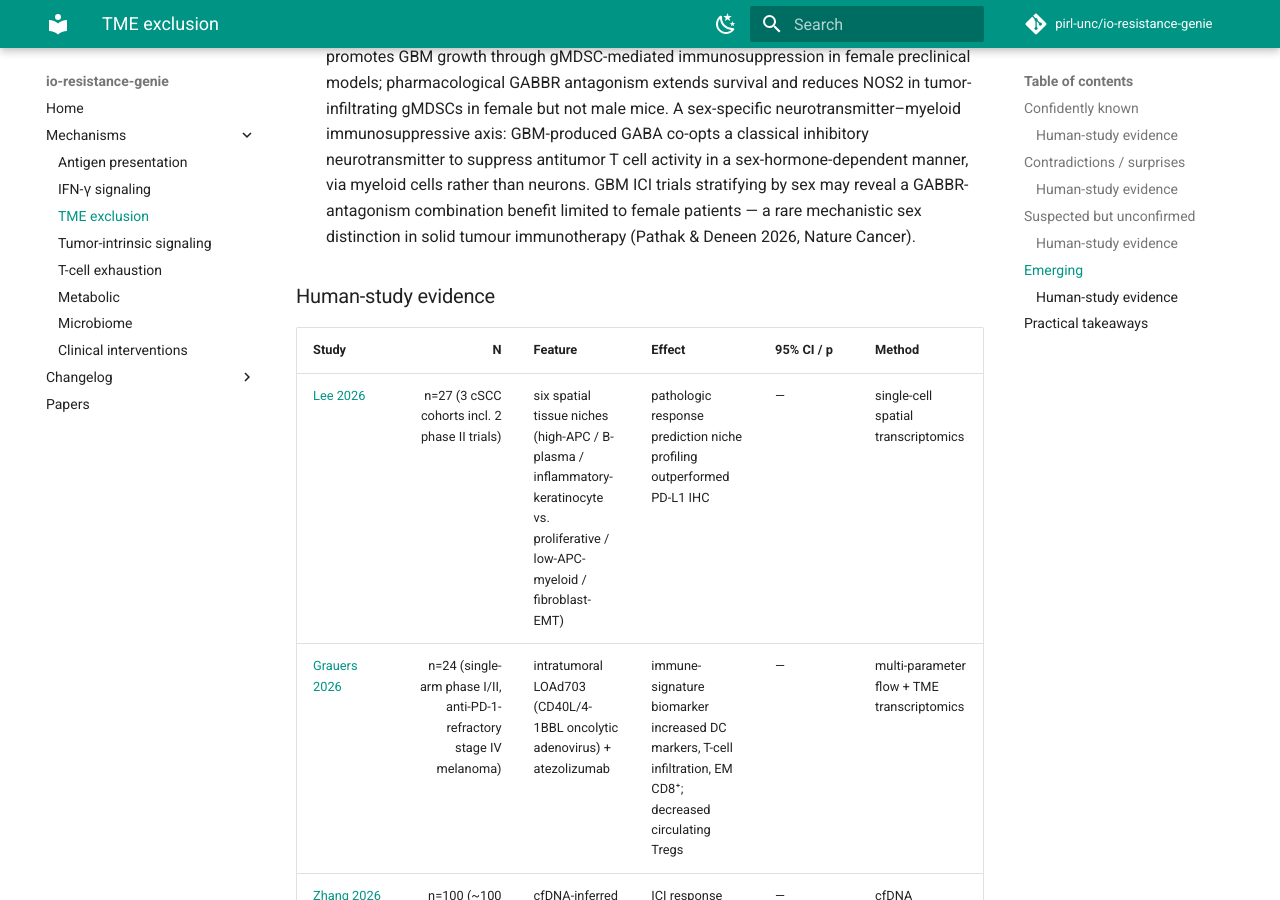
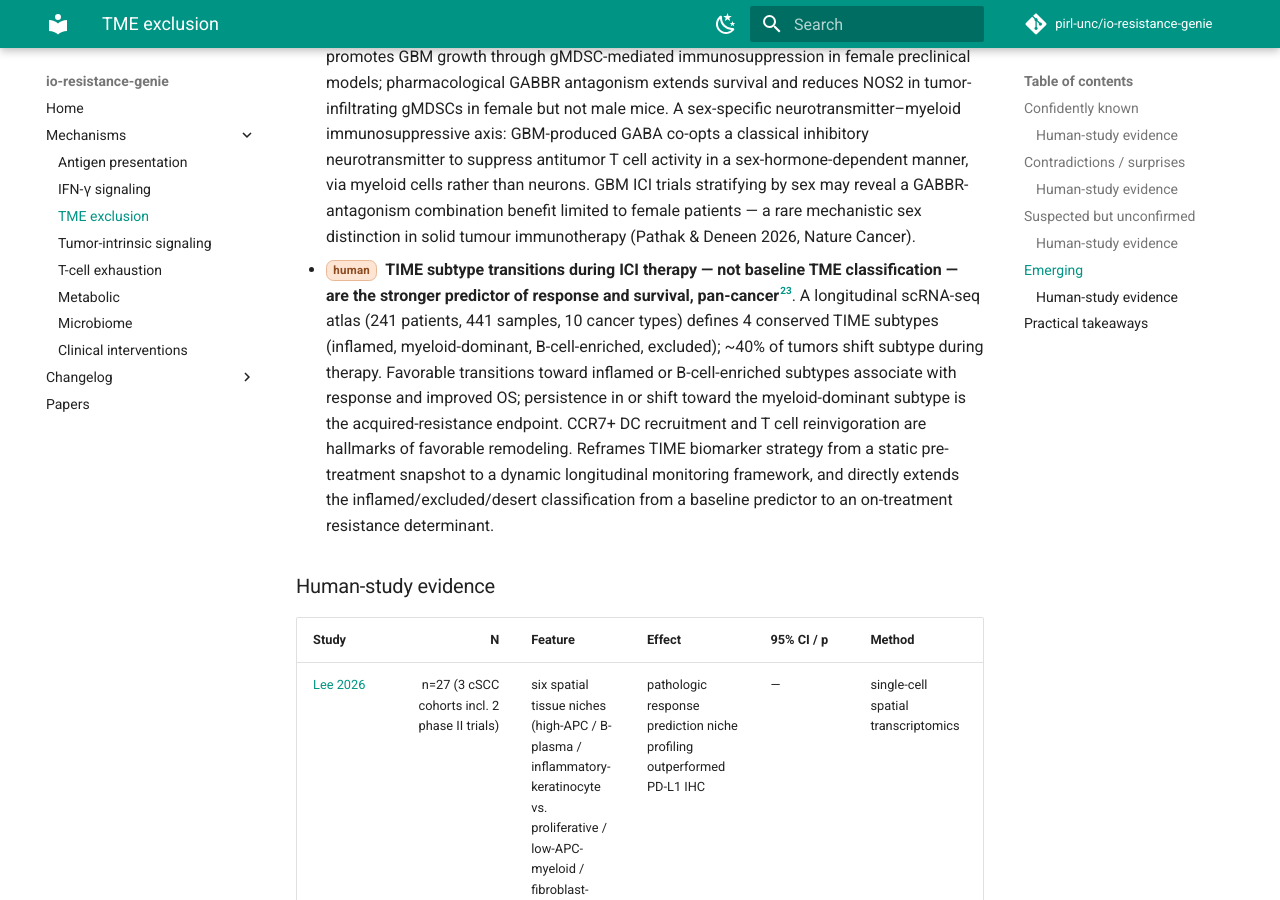
Before and after one commit to pirl-unc/io-resistance-genie, an MkDocs documentation site: the page built from docs/mechanisms/tme-exclusion.md, in a window 1280 px wide and 900 px high, scrolled down 4596 px. Built offline with MkDocs 1.6.1 and Material for MkDocs 9.7.7, drawn with Linux system fonts in a browser that asks for light colours; comment, search, counter and statistics services are not loaded; some of the changed text lies outside the part shown.

Commit message:
chore: literature update 2026-09-05 — 1 novel, 0 refined, 0 challenged
Novel (tme_exclusion): TIME subtype transitions during ICI therapy — not
baseline TME classification — are more predictive of response and overall
survival pan-cancer. Pan-cancer longitudinal scRNA-seq atlas (241 patients,
441 samples, 10 cancer types) defines 4 conserved TIME subtypes and shows
~40% of tumors shift subtype during therapy; favorable transitions toward
inflamed or B-cell-enriched subtypes predict response, while myeloid-dominant
persistence/shift is the acquired-resistance endpoint. Reframes TIME from
static snapshot to dynamic monitoring framework. Cancer Cell 2026,
DOI: 10.1016/j.ccell.2026.08.007.

- data/papers.jsonl: +1 paper (1073 total)
- data/extractions.jsonl: +1 extraction
- data/knowledge_state.json: version 22 → 23
- docs/index.md: +1 emerging bullet + study table row + footnote
- docs/mechanisms/tme-exclusion.md: +1 emerging bullet + study table row + footnote + practical takeaway
- docs/changelog/2026-09-05.md: new changelog entry
- docs/papers.md: rebuilt (1073 papers)

Europe PMC API unavailable; paper identified via web search.

Co-Authored-By: Claude Sonnet 4.6 <noreply@anthropic.com>
Claude-Session: https://claude.ai/code/session_016LnnRQLzBDrx8fU3V2EwFv

```diff
--- a/docs/mechanisms/tme-exclusion.md
+++ b/docs/mechanisms/tme-exclusion.md
@@ -61,6 +61,7 @@
 - <span class="sp sp-human">human</span> **Single-cell multi-omics reveals heterogeneous and plastic neutrophil states that determine ICI outcomes in HNSCC**[^doi:10.64898/2026.07.02.735691]. Neutrophil-activating therapy (NAT: anti-CD40 + TNFα + Cetuximab) induces distinct anti-tumoral neutrophil states absent from cold tumors; ICAM1 expression marks ICI-responsive neutrophil states and functions as a biomarker of ICI response; elevated TAN density in cold tumors correlates with poor ICI prognosis (Gao et al. 2026). Extends the myeloid heterogeneity paradigm to neutrophil state plasticity as a direct determinant of checkpoint sensitivity.
 - <span class="sp sp-mouse">mouse</span> <span class="sp sp-human">human</span> **PID1 maintains immunosuppressive TAM identity by limiting oxysterol production; PID1 loss in myeloid cells generates oxysterols that switch macrophage fate from immunosuppressive to antitumoral phenotypes, promoting T cell infiltration and improving anti-PD-1 efficacy**[^doi:10.1038/s43018-026-01189-0]. PID1 deficiency upregulates LDL receptor → oxysterol accumulation → macrophage reprogramming. Pan-cancer human TAM expression data confirm elevated PID1 with immunosuppressive gene signatures; mouse genetic loss-of-function establishes the causal role. A new lipid metabolic axis controlling TAM fate determination, orthogonal to existing strategies (CysLTR1 blockade, TREM2 depletion, CSF1R inhibition). See also [metabolic](metabolic.md).
 - <span class="sp sp-mouse">mouse</span> **Tumor-derived GABA activates GABBR on granulocytic MDSCs to drive CAT2–L-arginine–NOS2 T cell suppression in GBM, exclusively in female mice**[^doi:10.1038/s43018-026-01183-6]. GABBR agonism promotes GBM growth through gMDSC-mediated immunosuppression in female preclinical models; pharmacological GABBR antagonism extends survival and reduces NOS2 in tumor-infiltrating gMDSCs in female but not male mice. A sex-specific neurotransmitter–myeloid immunosuppressive axis: GBM-produced GABA co-opts a classical inhibitory neurotransmitter to suppress antitumor T cell activity in a sex-hormone-dependent manner, via myeloid cells rather than neurons. GBM ICI trials stratifying by sex may reveal a GABBR-antagonism combination benefit limited to female patients — a rare mechanistic sex distinction in solid tumour immunotherapy (Pathak & Deneen 2026, Nature Cancer).
+- <span class="sp sp-human">human</span> **TIME subtype transitions during ICI therapy — not baseline TME classification — are the stronger predictor of response and survival, pan-cancer**[^doi:10.1016/j.ccell.2026.08.007]. A longitudinal scRNA-seq atlas (241 patients, 441 samples, 10 cancer types) defines 4 conserved TIME subtypes (inflamed, myeloid-dominant, B-cell-enriched, excluded); ~40% of tumors shift subtype during therapy. Favorable transitions toward inflamed or B-cell-enriched subtypes associate with response and improved OS; persistence in or shift toward the myeloid-dominant subtype is the acquired-resistance endpoint. CCR7+ DC recruitment and T cell reinvigoration are hallmarks of favorable remodeling. Reframes TIME biomarker strategy from a static pre-treatment snapshot to a dynamic longitudinal monitoring framework, and directly extends the inflamed/excluded/desert classification from a baseline predictor to an on-treatment resistance determinant.
 
 <!-- STUDY-TABLE:START page=tme-exclusion tier=emerging -->
 ### Human-study evidence
@@ -74,6 +75,7 @@
 | [Greenwald 2026](https://pubmed.ncbi.nlm.nih.gov/39975273/) | n=103 (TONIC phase 2 trial; metastatic TNBC; nivolumab single-agent arm; 270 samples including primary, pretreatment metastases, and on-treatment biopsies) | Spatial TME composition (immune diversity, T cell border infiltration, T cell:cancer cell ratio, PD-L1 on myeloid cells) by multiplexed imaging | Response prediction Spatial features outperform PD-L1 IHC for nivolumab response prediction | — | Multiplexed protein imaging (37 proteins, mIHC) + SpaceCat pipeline (>800 features) |
 | [Ghannam 2026](https://doi.org/10.1038/s43018-026-01179-2) | n=181 (ICB-treated GBM cohort; bulk DNA sequencing + bulk RNA-seq + single-nucleus RNA-seq; multiple ICB regimens (not restricted to PD-1 monotherapy)) | Mesenchymal (MES) transcriptional subtype at baseline (HLA-I high + T cell infiltrated) | OS MES GBM associated with improved OS on ICB but not standard chemoradiation | — | Bulk DNA/RNA-seq + single-nucleus RNA-seq; transcriptional subtype classification (MES vs non-MES) |
 | [Anqi 2026](https://doi.org/10.64898/2026.07.02.735691) | HNSCC patient tumor samples for single-cell multi-omics; exact N not specified in abstract | ICAM1 expression on neutrophil states; TAN density in cold tumors | — | — | Single-cell multi-omics (scRNA-seq + ATAC-seq) |
+| [Cancer Cell 2026](https://doi.org/10.1016/j.ccell.2026.08.007) | n=241 (pan-cancer longitudinal scRNA-seq atlas; 441 samples, 10 cancer types, multiple ICI regimens) | TIME subtype transition trajectory (baseline → on-treatment; inflamed / myeloid-dominant / B-cell-enriched / excluded) | ORR; OS favorable transition (toward inflamed or B-cell-enriched) associated with response and improved OS; transition outperforms baseline TIME subtype as outcome predictor | — | Longitudinal scRNA-seq (77 immune/stromal subtypes; 4 conserved TIME subtypes) |
 <!-- STUDY-TABLE:END -->
 
 
@@ -82,6 +84,7 @@
 - Inflamed vs. excluded vs. desert remains a useful pre-treatment mental model. A patient with high CD8 at the invasive margin but non-response may have a downstream exhaustion or metabolic problem; a patient with a desert tumor faces a different biology (likely WNT/β-catenin, STK11, low TMB, or low DC recruitment).
 - **Do not count on TGF-β-targeting agents to rescue excluded tumors yet.** The clinical data on bintrafusp alfa, galunisertib, NIS793 are disappointing despite strong preclinical rationale.
 - **CysLTR1/montelukast** — an FDA-approved asthma drug that blocks CysLTR1 reprograms tumor-promoting myeloid cells rather than depleting them, restoring ICI response pan-cancer in preclinical models. Rapid clinical deployment as an ICI combination partner is conceivable given the established safety data; combination trials are anticipated.
+- **TIME subtype at baseline is necessary but not sufficient** — a new pan-cancer atlas (n=241) shows that the trajectory of change during therapy matters more than where you start. A patient transitioning to myeloid-dominant during treatment has an adverse acquired resistance endpoint that is now measurable. This should motivate longitudinal biopsy strategies and on-treatment TME monitoring in ICI combination trials.
 
 ---
 
@@ -107,3 +110,4 @@
 [^doi:10.64898/2026.07.02.735691]: Gao et al. 2026 bioRxiv — single-cell multi-omics reveals neutrophil state heterogeneity and ICAM1 as ICI response biomarker in HNSCC; NAT induces anti-tumoral neutrophil states; TAN density in cold tumors associates with poor ICI prognosis. [Link](https://doi.org/10.64898/2026.07.02.735691).
 [^doi:10.1038/s43018-026-01189-0]: Zheng et al. 2026 Nature Cancer — PID1 maintains immunosuppressive TAM identity by limiting oxysterol production; PID1 loss upregulates LDL receptor → oxysterol generation → macrophage fate switch to antitumoral phenotypes; pan-cancer human TAM expression correlation + mouse functional data. [Link](https://doi.org/10.1038/s43018-026-01189-0).
 [^doi:10.1038/s43018-026-01183-6]: Pathak & Deneen 2026 Nature Cancer — tumor-derived GABA activates GABBR on gMDSCs driving CAT2-L-arginine-NOS2 T cell suppression in GBM exclusively in female mice; GABBR antagonism extends survival in female but not male GBM models. [Link](https://doi.org/10.1038/s43018-026-01183-6).
+[^doi:10.1016/j.ccell.2026.08.007]: Cancer Cell 2026 — Pan-cancer longitudinal scRNA-seq atlas (n=241 patients, 441 samples, 10 cancer types); 4 conserved TIME subtypes; ~40% of tumors shift TIME subtype during ICI therapy; TIME transitions (not baseline) more predictive of response and OS; myeloid-dominant persistence = resistance endpoint. [Link](https://doi.org/10.1016/j.ccell.2026.08.007).
```
Also changed, not shown: docs/changelog/2026-09-05.md (added, +15 -0 lines), docs/index.md (+3 -0 lines), docs/papers.md (+2 -1 lines), 3 other files.
